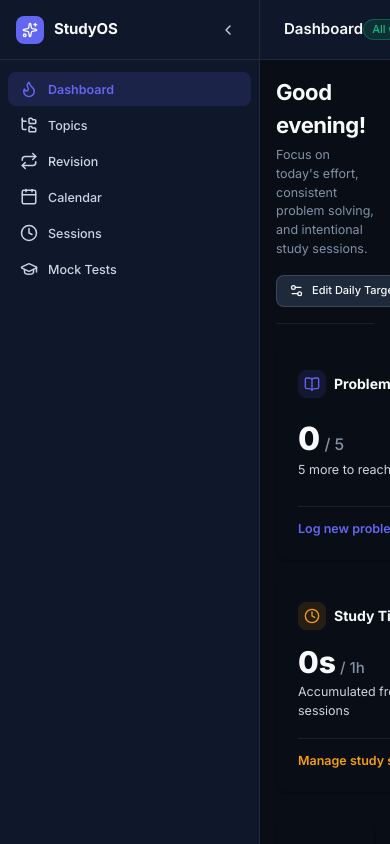
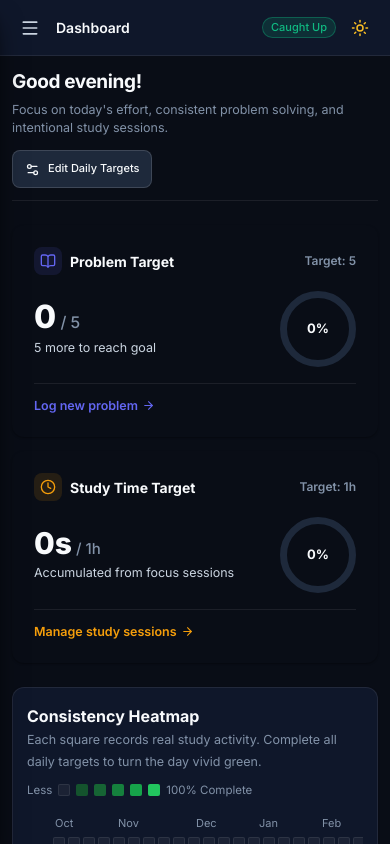
Before and after one commit to UjwalWagh2007/studyapp, a React (Vite) app: page / in a window 390 px wide. Built offline with nearby package versions, Linux system fonts and the light colour scheme.

Commit message:
fix: comprehensive mobile responsiveness across all viewports

```diff
--- a/src/components/layout/Header.tsx
+++ b/src/components/layout/Header.tsx
@@ -25,7 +25,7 @@ export const Header: React.FC<HeaderProps> = ({ pageTitle }) => {
     <header className="app-header">
       {/* Left side: Mobile menu toggle + Current Page Title */}
       <div className="header-left">
-        <div className="mobile-only" style={{ display: 'none' }}>
+        <div className="mobile-only">
           <IconButton
             icon={<Menu size={20} />}
             label="Open navigation menu"
@@ -37,17 +37,19 @@ export const Header: React.FC<HeaderProps> = ({ pageTitle }) => {
       </div>
 
       {/* Right side: Revisions due counter & Theme toggle */}
-      <div className="header-right-actions" style={{ display: 'flex', alignItems: 'center', gap: 12 }}>
+      <div className="header-right-actions">
         {dueTodayProblems.length > 0 ? (
           <Badge variant="primary" size="md">
             <span style={{ display: 'inline-flex', alignItems: 'center', gap: 5 }}>
               <Clock size={13} />
-              {dueTodayProblems.length} Revision{dueTodayProblems.length === 1 ? '' : 's'} Due Today
+              <span className="badge-text-full">{dueTodayProblems.length} Revision{dueTodayProblems.length === 1 ? '' : 's'} Due Today</span>
+              <span className="badge-text-short">{dueTodayProblems.length} Due</span>
             </span>
           </Badge>
         ) : (
           <Badge variant="success" size="md">
-            All Caught Up
+            <span className="badge-text-full">All Caught Up</span>
+            <span className="badge-text-short">Caught Up</span>
           </Badge>
         )}
 
--- a/src/components/layout/Sidebar.tsx
+++ b/src/components/layout/Sidebar.tsx
@@ -122,7 +122,7 @@ export const Sidebar: React.FC = () => {
                 onClick={toggleSidebar}
               />
             </div>
-            <div className="mobile-only" style={{ display: 'none' }}>
+            <div className="mobile-only">
               <IconButton
                 icon={<X size={16} />}
                 label="Close sidebar"
@@ -141,7 +141,10 @@ export const Sidebar: React.FC = () => {
               <button
                 key={item.id}
                 className={`sidebar-nav-item ${isActive ? 'active' : ''}`}
-                onClick={() => navigateTo(item.id)}
+                onClick={() => {
+                  navigateTo(item.id);
+                  closeMobileSidebar();
+                }}
                 title={isSidebarCollapsed ? item.label : undefined}
                 style={{
                   display: 'flex',
--- a/src/components/ui/ConfirmationDialog.tsx
+++ b/src/components/ui/ConfirmationDialog.tsx
@@ -60,7 +60,7 @@ export const ConfirmationDialog: React.FC<ConfirmationDialogProps> = ({
         </div>
       }
       footer={
-        <div style={{ display: 'flex', justifyContent: 'space-between', width: '100%', alignItems: 'center' }}>
+        <div style={{ display: 'flex', justifyContent: 'space-between', width: '100%', alignItems: 'center', flexWrap: 'wrap', gap: 8 }}>
           {allowArchiveAlternative && onArchiveInstead ? (
             <Button
               variant="outline"
--- a/src/index.css
+++ b/src/index.css
@@ -230,11 +230,48 @@ input, select, textarea {
   outline-offset: 2px;
 }
 
+/* Visibility Utilities */
+.desktop-only {
+  display: block;
+}
+
+.mobile-only {
+  display: none !important;
+}
+
+.badge-text-full {
+  display: inline !important;
+}
+
+.badge-text-short {
+  display: none !important;
+}
+
+@media (max-width: 768px) {
+  .desktop-only {
+    display: none !important;
+  }
+  .mobile-only {
+    display: flex !important;
+  }
+}
+
+@media (max-width: 480px) {
+  .badge-text-full {
+    display: none !important;
+  }
+  .badge-text-short {
+    display: inline !important;
+  }
+}
+
 /* Base App Shell Layout */
 .app-shell {
   display: flex;
   height: 100vh;
-  width: 100vw;
+  height: 100dvh;
+  width: 100%;
+  max-width: 100vw;
   overflow: hidden;
   background-color: var(--bg-canvas);
   position: relative;
@@ -245,23 +282,36 @@ input, select, textarea {
   flex-direction: column;
   flex: 1;
   min-width: 0;
+  width: 100%;
   height: 100vh;
+  height: 100dvh;
   overflow: hidden;
 }
 
 .app-page-scrollable {
   flex: 1;
   overflow-y: auto;
+  overflow-x: hidden;
+  -webkit-overflow-scrolling: touch;
   padding: var(--space-6) var(--space-8);
   display: flex;
   flex-direction: column;
   gap: var(--space-6);
+  width: 100%;
+  min-width: 0;
 }
 
 @media (max-width: 768px) {
   .app-page-scrollable {
-    padding: var(--space-4);
-    gap: var(--space-4);
+    padding: 14px 16px 32px;
+    gap: 16px;
+  }
+}
+
+@media (max-width: 480px) {
+  .app-page-scrollable {
+    padding: 12px 12px 28px;
+    gap: 14px;
   }
 }
 
--- a/src/pages/CalendarPage.tsx
+++ b/src/pages/CalendarPage.tsx
@@ -61,7 +61,7 @@ export const CalendarPage: React.FC = () => {
           onAction={() => navigateTo('topics')}
         />
       ) : (
-        <div style={{ display: 'grid', gridTemplateColumns: '1fr 340px', gap: 20, alignItems: 'start' }}>
+        <div className="calendar-layout-grid">
           {/* Main 5-Week Calendar Grid */}
           <div
             style={{
@@ -82,10 +82,11 @@ export const CalendarPage: React.FC = () => {
 
             {/* Weekday Labels Header */}
             <div
+              className="calendar-weekday-header"
               style={{
                 display: 'grid',
                 gridTemplateColumns: 'repeat(7, 1fr)',
-                gap: 8,
+                gap: 4,
                 textAlign: 'center',
                 fontWeight: 600,
                 fontSize: '12px',
@@ -95,18 +96,15 @@ export const CalendarPage: React.FC = () => {
               }}
             >
               {['Sun', 'Mon', 'Tue', 'Wed', 'Thu', 'Fri', 'Sat'].map((day) => (
-                <div key={day}>{day}</div>
+                <div key={day}>
+                  <span className="badge-text-full">{day}</span>
+                  <span className="badge-text-short">{day[0]}</span>
+                </div>
               ))}
             </div>
 
             {/* Calendar Days Matrix */}
-            <div
-              style={{
-                display: 'grid',
-                gridTemplateColumns: 'repeat(7, 1fr)',
-                gap: 8,
-              }}
-            >
+            <div className="calendar-matrix-grid">
               {calendarDays.map((day) => {
                 const isSelected = selectedDateStr === day.dateStr;
                 const count = day.scheduledProblems.length;
@@ -115,10 +113,8 @@ export const CalendarPage: React.FC = () => {
                   <div
                     key={day.dateStr}
                     onClick={() => setSelectedDateStr(day.dateStr)}
+                    className="calendar-cell"
                     style={{
-                      minHeight: 80,
-                      padding: 8,
-                      borderRadius: 'var(--radius-md)',
                       border: isSelected
                         ? '2px solid var(--color-primary)'
                         : day.isToday
@@ -129,11 +125,6 @@ export const CalendarPage: React.FC = () => {
                         : day.isToday
                         ? 'rgba(99, 102, 241, 0.05)'
                         : 'var(--bg-card)',
-                      cursor: 'pointer',
-                      display: 'flex',
-                      flexDirection: 'column',
-                      justifyContent: 'space-between',
-                      transition: 'all 0.15s ease',
                     }}
                   >
                     <div style={{ display: 'flex', justifyContent: 'space-between', alignItems: 'center' }}>
@@ -155,7 +146,8 @@ export const CalendarPage: React.FC = () => {
                             textTransform: 'uppercase',
                           }}
                         >
-                          Today
+                          <span className="badge-text-full">Today</span>
+                          <span className="badge-text-short">•</span>
                         </span>
                       )}
                     </div>
@@ -169,14 +161,17 @@ export const CalendarPage: React.FC = () => {
                             fontSize: '11px',
                             fontWeight: 700,
                             borderRadius: 'var(--radius-sm)',
-                            padding: '2px 6px',
+                            padding: '2px 5px',
                             display: 'inline-flex',
                             alignItems: 'center',
-                            gap: 4,
+                            gap: 3,
+                            maxWidth: '100%',
+                            overflow: 'hidden',
                           }}
                         >
-                          <Clock size={11} />
-                          <span>{count} Due</span>
+                          <Clock size={10} style={{ flexShrink: 0 }} />
+                          <span className="badge-text-full">{count} Due</span>
+                          <span className="badge-text-short">{count}</span>
                         </div>
                       ) : (
                         <span style={{ fontSize: '11px', color: 'var(--text-muted)' }}>-</span>
--- a/src/pages/DashboardPage.tsx
+++ b/src/pages/DashboardPage.tsx
@@ -218,6 +218,8 @@ export const DashboardPage: React.FC = () => {
             display: 'flex',
             alignItems: 'center',
             justifyContent: 'space-between',
+            flexWrap: 'wrap',
+            gap: 14,
             boxShadow: '0 0 25px rgba(34, 197, 94, 0.2)',
           }}
         >
@@ -256,15 +258,7 @@ export const DashboardPage: React.FC = () => {
       {/* ─────────────────────────────────────────────────────────── */}
       {/* TODAY'S PROGRESS CARDS (Always rendered) */}
       {/* ─────────────────────────────────────────────────────────── */}
-      <div
-        style={{
-          display: 'grid',
-          gridTemplateColumns: hasRevisionItems
-            ? 'repeat(auto-fit, minmax(280px, 1fr))'
-            : 'repeat(auto-fit, minmax(320px, 1fr))',
-          gap: 20,
-        }}
-      >
+      <div className="dashboard-targets-grid">
         {/* 1. DAILY PROBLEM TARGET */}
         <div
           style={{
@@ -584,18 +578,7 @@ export const DashboardPage: React.FC = () => {
       {/* ─────────────────────────────────────────────────────────── */}
       {/* 1. CONSISTENCY HEATMAP — ALWAYS VISIBLE ON DASHBOARD */}
       {/* ─────────────────────────────────────────────────────────── */}
-      <div
-        style={{
-          background: 'var(--bg-card)',
-          border: '1px solid var(--border-color)',
-          borderRadius: 'var(--radius-lg)',
-          padding: 24,
-          display: 'flex',
-          flexDirection: 'column',
-          gap: 16,
-          boxShadow: 'var(--shadow-sm)',
-        }}
-      >
+      <div className="heatmap-card">
         <div style={{ display: 'flex', alignItems: 'center', justifyContent: 'space-between', flexWrap: 'wrap', gap: 10 }}>
           <div>
             <h3 style={{ fontSize: '16px', fontWeight: 700, color: 'var(--text-primary)', margin: 0 }}>
@@ -607,7 +590,7 @@ export const DashboardPage: React.FC = () => {
           </div>
 
           {/* Intensity Legend */}
-          <div style={{ display: 'flex', alignItems: 'center', gap: 6, fontSize: '11.5px', color: 'var(--text-muted)' }}>
+          <div style={{ display: 'flex', alignItems: 'center', gap: 6, fontSize: '11.5px', color: 'var(--text-muted)', flexWrap: 'wrap' }}>
             <span>Less</span>
             {[0, 1, 2, 3, 4, 5].map((lvl) => (
               <div
@@ -627,7 +610,7 @@ export const DashboardPage: React.FC = () => {
         </div>
 
         {/* Heatmap Grid View */}
-        <div style={{ overflowX: 'auto', paddingBottom: 6 }}>
+        <div className="heatmap-scroll-area">
           {/* Month Header row */}
           <div
             style={{
--- a/src/pages/MockTestsPage.tsx
+++ b/src/pages/MockTestsPage.tsx
@@ -256,7 +256,7 @@ export const MockTestsPage: React.FC = () => {
             Questions Progress ({completedCount}/{totalQuestions}):
           </div>
 
-          <div style={{ display: 'flex', gap: 6, flexWrap: 'wrap' }}>
+          <div className="mock-question-nav-container">
             {currentTest.questions.map((q, idx) => {
               const isActive = idx === activeQIndex;
               const isDone = q.isCompleted;
@@ -430,7 +430,7 @@ export const MockTestsPage: React.FC = () => {
                 How did you perform on this problem under test conditions?
               </div>
 
-              <div style={{ display: 'grid', gridTemplateColumns: 'repeat(auto-fit, minmax(220px, 1fr))', gap: 10 }}>
+              <div className="mock-assessment-grid">
                 {/* 1. Solved Independently */}
                 <button
                   onClick={() => handleCompleteQuestion(activeQIndex, 'SOLVED_INDEPENDENTLY')}
@@ -554,7 +554,7 @@ export const MockTestsPage: React.FC = () => {
             </div>
 
             {/* Bottom Nav Buttons */}
-            <div style={{ display: 'flex', alignItems: 'center', justifyContent: 'space-between', paddingTop: 10 }}>
+            <div style={{ display: 'flex', alignItems: 'center', justifyContent: 'space-between', flexWrap: 'wrap', gap: 10, paddingTop: 10 }}>
               <Button
                 variant="secondary"
                 size="md"
@@ -954,7 +954,7 @@ export const MockTestsPage: React.FC = () => {
             onAction={() => navigateTo('topics')}
           />
         ) : (
-          <div style={{ display: 'grid', gridTemplateColumns: 'repeat(auto-fit, minmax(320px, 1fr))', gap: 20 }}>
+          <div className="mock-tests-grid">
             {/* SATURDAY TEST CARD */}
             {saturdayTest && (
               <div
--- a/src/pages/RevisionPage.tsx
+++ b/src/pages/RevisionPage.tsx
@@ -198,13 +198,7 @@ export const RevisionPage: React.FC = () => {
                       HOW WELL DID YOU RECALL THIS PROBLEM?
                     </span>
 
-                    <div
-                      style={{
-                        display: 'grid',
-                        gridTemplateColumns: 'repeat(auto-fit, minmax(130px, 1fr))',
-                        gap: 10,
-                      }}
-                    >
+                    <div className="revision-rating-grid">
                       <button
                         className="btn"
                         style={{
--- a/src/pages/SessionsPage.tsx
+++ b/src/pages/SessionsPage.tsx
@@ -283,10 +283,8 @@ export const SessionsPage: React.FC = () => {
 
             {/* Bottom 3 Sub-Stats */}
             <div
+              className="session-substats-grid"
               style={{
-                display: 'grid',
-                gridTemplateColumns: 'repeat(3, 1fr)',
-                gap: 12,
                 marginTop: 20,
                 paddingTop: 16,
                 borderTop: '1px solid var(--border-subtle)',
--- a/src/pages/TopicsPage.tsx
+++ b/src/pages/TopicsPage.tsx
@@ -238,18 +238,9 @@ export const TopicsPage: React.FC = () => {
           onAction={handleOpenAddTopic}
         />
       ) : (
-        <div style={{ display: 'grid', gridTemplateColumns: '280px 1fr', gap: 20, alignItems: 'start' }}>
+        <div className="topics-layout-grid">
           {/* Left Column: Topics List Sidebar */}
-          <div
-            style={{
-              background: 'var(--bg-card)',
-              border: '1px solid var(--border-color)',
-              borderRadius: 'var(--radius-lg)',
-              overflow: 'hidden',
-              display: 'flex',
-              flexDirection: 'column',
-            }}
-          >
+          <div className="topics-sidebar-panel">
             <div
               style={{
                 padding: '14px 16px',
@@ -271,7 +262,7 @@ export const TopicsPage: React.FC = () => {
               />
             </div>
 
-            <div style={{ display: 'flex', flexDirection: 'column', maxHeight: 'calc(100vh - 220px)', overflowY: 'auto' }}>
+            <div className="topics-list-scroll">
               {sortedTopics.map((t) => {
                 const count = problems.filter((p) => p.topicId === t.id).length;
                 const isSelected = currentTopic?.id === t.id;
@@ -619,7 +610,7 @@ export const TopicsPage: React.FC = () => {
             onChange={(e) => setProblemLink(e.target.value)}
           />
 
-          <div style={{ display: 'grid', gridTemplateColumns: '1fr 1fr', gap: 12 }}>
+          <div className="form-grid-2col">
             <div className="form-group">
               <label className="form-label">
                 <span>Difficulty</span>
@@ -643,7 +634,7 @@ export const TopicsPage: React.FC = () => {
             />
           </div>
 
-          <div style={{ display: 'grid', gridTemplateColumns: '1fr 1fr', gap: 12 }}>
+          <div className="form-grid-2col">
             <Input
               type="date"
               label="Date Solved"
@@ -708,7 +699,7 @@ export const TopicsPage: React.FC = () => {
             onChange={(e) => setProblemLink(e.target.value)}
           />
 
-          <div style={{ display: 'grid', gridTemplateColumns: '1fr 1fr', gap: 12 }}>
+          <div className="form-grid-2col">
             <div className="form-group">
               <label className="form-label">
                 <span>Difficulty</span>
@@ -732,7 +723,7 @@ export const TopicsPage: React.FC = () => {
             />
           </div>
 
-          <div style={{ display: 'grid', gridTemplateColumns: '1fr 1fr', gap: 12 }}>
+          <div className="form-grid-2col">
             <Input
               type="date"
               label="Date Solved"
--- a/src/styles/components.css
+++ b/src/styles/components.css
@@ -1496,3 +1496,378 @@
 .month-heatmap-cell.today {
   border: 1.5px solid var(--color-primary);
 }
+
+/* ==========================================================================
+   21. MOBILE & RESPONSIVE LAYOUT AUDIT OVERRIDES
+   ========================================================================== */
+
+/* Mobile Backdrop for Drawer */
+.sidebar-backdrop {
+  display: none;
+}
+
+/* Sidebar transitions and mobile drawer */
+@media (max-width: 768px) {
+  .sidebar-backdrop {
+    display: block;
+    position: fixed;
+    top: 0;
+    left: 0;
+    right: 0;
+    bottom: 0;
+    background-color: rgba(0, 0, 0, 0.65);
+    backdrop-filter: blur(4px);
+    -webkit-backdrop-filter: blur(4px);
+    z-index: 99;
+    animation: fadeIn 150ms ease;
+  }
+
+  .app-sidebar {
+    position: fixed;
+    top: 0;
+    left: 0;
+    bottom: 0;
+    height: 100vh;
+    height: 100dvh;
+    width: 280px;
+    max-width: 85vw;
+    z-index: 100;
+    box-shadow: var(--shadow-xl);
+    transform: translateX(-100%);
+    transition: transform var(--transition-normal);
+  }
+
+  .app-sidebar.mobile-open {
+    transform: translateX(0);
+  }
+
+  .app-sidebar.collapsed {
+    width: 280px;
+  }
+
+  .app-header {
+    padding: 0 14px;
+    height: 56px;
+  }
+
+  .header-page-title {
+    font-size: 15px;
+    max-width: 170px;
+    overflow: hidden;
+    text-overflow: ellipsis;
+    white-space: nowrap;
+  }
+
+  .header-left {
+    gap: 10px;
+  }
+
+  .header-right-actions {
+    gap: 8px;
+  }
+}
+
+@media (max-width: 400px) {
+  .app-header {
+    padding: 0 10px;
+  }
+  .header-page-title {
+    max-width: 110px;
+    font-size: 14px;
+  }
+  .header-left {
+    gap: 6px;
+  }
+  .header-right-actions {
+    gap: 4px;
+  }
+}
+
+/* Page Header Mobile */
+@media (max-width: 768px) {
+  .page-header {
+    flex-direction: column;
+    align-items: flex-start;
+    gap: 12px;
+    padding-bottom: 12px;
+  }
+
+  .page-header-info {
+    width: 100%;
+  }
+
+  .page-header-title {
+    font-size: 19px;
+    flex-wrap: wrap;
+  }
+
+  .page-header-actions {
+    width: 100%;
+    justify-content: flex-start;
+    flex-wrap: wrap;
+  }
+}
+
+/* Modals Mobile */
+@media (max-width: 600px) {
+  .modal-overlay {
+    padding: 10px;
+  }
+
+  .modal-content {
+    max-width: 100%;
+    max-height: calc(100dvh - 20px);
+    border-radius: var(--radius-lg);
+  }
+
+  .modal-header {
+    padding: 12px 16px;
+  }
+
+  .modal-body {
+    padding: 14px 16px;
+  }
+
+  .modal-footer {
+    padding: 12px 16px;
+    flex-wrap: wrap;
+  }
+}
+
+/* Form Responsive Rows */
+.form-grid-2col {
+  display: grid;
+  grid-template-columns: 1fr 1fr;
+  gap: 12px;
+}
+
+@media (max-width: 500px) {
+  .form-grid-2col {
+    grid-template-columns: 1fr;
+    gap: 10px;
+  }
+}
+
+/* Dashboard Targets Grid */
+.dashboard-targets-grid {
+  display: grid;
+  grid-template-columns: repeat(auto-fit, minmax(280px, 1fr));
+  gap: 20px;
+}
+
+@media (max-width: 768px) {
+  .dashboard-targets-grid {
+    grid-template-columns: 1fr !important;
+    gap: 14px;
+  }
+}
+
+/* Heatmap Card & Container */
+.heatmap-card {
+  width: 100%;
+  max-width: 100%;
+  overflow: hidden;
+  background: var(--bg-surface);
+  border: 1px solid var(--border-subtle);
+  border-radius: var(--radius-lg);
+  padding: 20px;
+  display: flex;
+  flex-direction: column;
+  gap: 16px;
+  box-shadow: var(--shadow-sm);
+}
+
+.heatmap-scroll-area {
+  width: 100%;
+  max-width: 100%;
+  overflow-x: auto;
+  -webkit-overflow-scrolling: touch;
+  padding-bottom: 8px;
+}
+
+@media (max-width: 768px) {
+  .heatmap-card {
+    padding: 16px 14px;
+  }
+}
+
+/* Topics Page Responsive Layout */
+.topics-layout-grid {
+  display: grid;
+  grid-template-columns: 280px 1fr;
+  gap: 20px;
+  align-items: start;
+}
+
+.topics-sidebar-panel {
+  background: var(--bg-surface);
+  border: 1px solid var(--border-subtle);
+  border-radius: var(--radius-lg);
+  overflow: hidden;
+  display: flex;
+  flex-direction: column;
+}
+
+.topics-list-scroll {
+  display: flex;
+  flex-direction: column;
+  max-height: calc(100vh - 220px);
+  overflow-y: auto;
+}
+
+@media (max-width: 860px) {
+  .topics-layout-grid {
+    grid-template-columns: 1fr;
+    gap: 16px;
+  }
+
+  .topics-list-scroll {
+    max-height: 220px;
+  }
+}
+
+/* Revision Rating Grid */
+.revision-rating-grid {
+  display: grid;
+  grid-template-columns: repeat(auto-fit, minmax(130px, 1fr));
+  gap: 10px;
+}
+
+@media (max-width: 640px) {
+  .revision-rating-grid {
+    grid-template-columns: repeat(2, 1fr);
+    gap: 8px;
+  }
+}
+
+@media (max-width: 340px) {
+  .revision-rating-grid {
+    grid-template-columns: 1fr;
+    gap: 8px;
+  }
+}
+
+/* Calendar Page Responsive Layout */
+.calendar-layout-grid {
+  display: grid;
+  grid-template-columns: 1fr 340px;
+  gap: 20px;
+  align-items: start;
+}
+
+.calendar-matrix-grid {
+  display: grid;
+  grid-template-columns: repeat(7, 1fr);
+  gap: 8px;
+}
+
+.calendar-cell {
+  min-height: 80px;
+  padding: 8px;
+  border-radius: var(--radius-md);
+  border: 1px solid var(--border-subtle);
+  background-color: var(--bg-surface);
+  cursor: pointer;
+  display: flex;
+  flex-direction: column;
+  justify-content: space-between;
+  transition: all 0.15s ease;
+}
+
+@media (max-width: 900px) {
+  .calendar-layout-grid {
+    grid-template-columns: 1fr;
+    gap: 16px;
+  }
+}
+
+@media (max-width: 600px) {
+  .calendar-matrix-grid {
+    gap: 4px;
+  }
+
+  .calendar-cell {
+    min-height: 48px;
+    padding: 4px 2px;
+  }
+
+  .calendar-weekday-header {
+    font-size: 10px !important;
+    padding-bottom: 2px !important;
+  }
+}
+
+/* Study Sessions Responsive Elements */
+.session-substats-grid {
+  display: grid;
+  grid-template-columns: repeat(3, 1fr);
+  gap: 12px;
+}
+
+@media (max-width: 480px) {
+  .session-substats-grid {
+    gap: 6px;
+  }
+}
+
+/* Mock Tests Responsive Elements */
+.mock-assessment-grid {
+  display: grid;
+  grid-template-columns: repeat(auto-fit, minmax(220px, 1fr));
+  gap: 10px;
+}
+
+@media (max-width: 768px) {
+  .mock-assessment-grid {
+    grid-template-columns: 1fr;
+    gap: 8px;
+  }
+}
+
+.mock-tests-grid {
+  display: grid;
+  grid-template-columns: repeat(auto-fit, minmax(300px, 1fr));
+  gap: 20px;
+}
+
+@media (max-width: 700px) {
+  .mock-tests-grid {
+    grid-template-columns: 1fr;
+    gap: 14px;
+  }
+}
+
+.mock-question-nav-container {
+  display: flex;
+  gap: 6px;
+  flex-wrap: wrap;
+  max-width: 100%;
+}
+
+@media (max-width: 600px) {
+  .mock-question-nav-container {
+    overflow-x: auto;
+    flex-wrap: nowrap;
+    padding-bottom: 4px;
+    -webkit-overflow-scrolling: touch;
+  }
+}
+
+/* Touch Target Enhancements on Mobile */
+@media (max-width: 768px) {
+  .btn {
+    min-height: 38px;
+  }
+  .icon-btn-sm {
+    width: 34px;
+    height: 34px;
+  }
+  .icon-btn-md {
+    width: 40px;
+    height: 40px;
+  }
+  .sidebar-nav-item {
+    padding: 10px 14px;
+    font-size: 14px;
+  }
+}
```
Also changed, not shown: index.html (+1 -1 lines).
